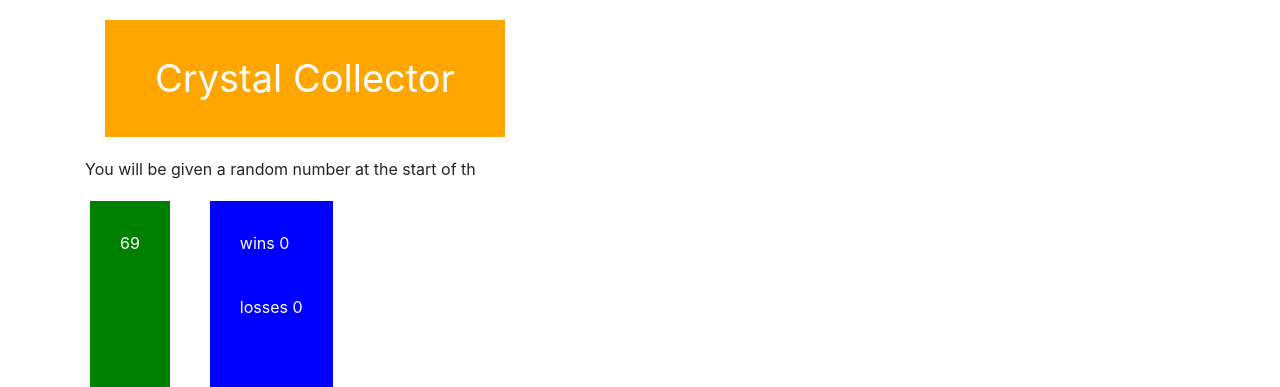
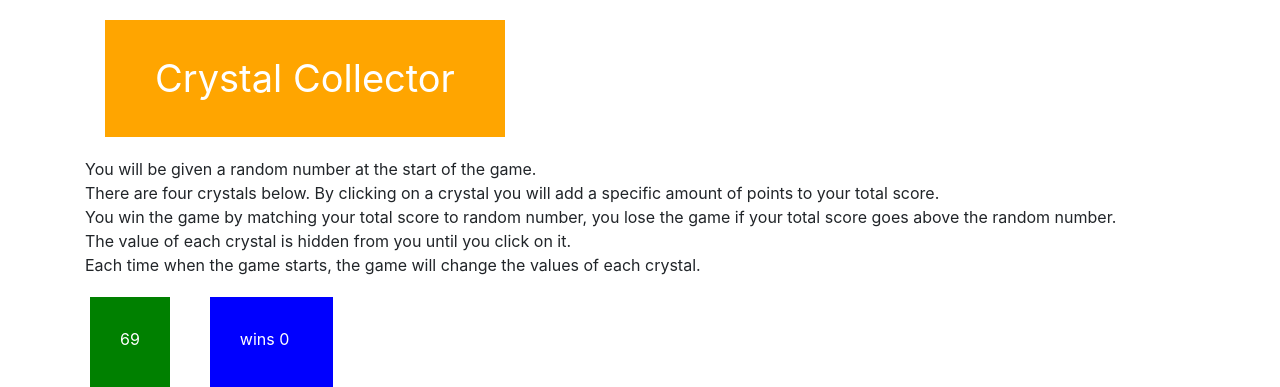
Before and after one commit to supercarboy88/CrystalsCollector-Game, a plain HTML site: page index.html in a window 1280 px wide. Shown: the top 387 px of the page. Drawn offline with nearby package versions, Linux system fonts and the light colour scheme.

Commit message:
add the instruction to html

```diff
--- a/index.html
+++ b/index.html
@@ -22,7 +22,11 @@
         Crystal Collector
     </header>
     <div>
-        <a>You will be given a random number at the start of th</a>
+        <a>You will be given a random number at the start of the game.</a></br>
+        <a>There are four crystals below. By clicking on a crystal you will add a specific amount of points to your total score.</a></br>
+        <a>You win the game by matching your total score to random number, you lose the game if your total score goes above the random number.</a></br>
+        <a>The value of each crystal is hidden from you until you click on it.</a></br>
+        <a>Each time when the game starts, the game will change the values of each crystal.</a></br>
     </div>
     <div class="row">
         <section id="randomNumber">randomNumber</section>
```
